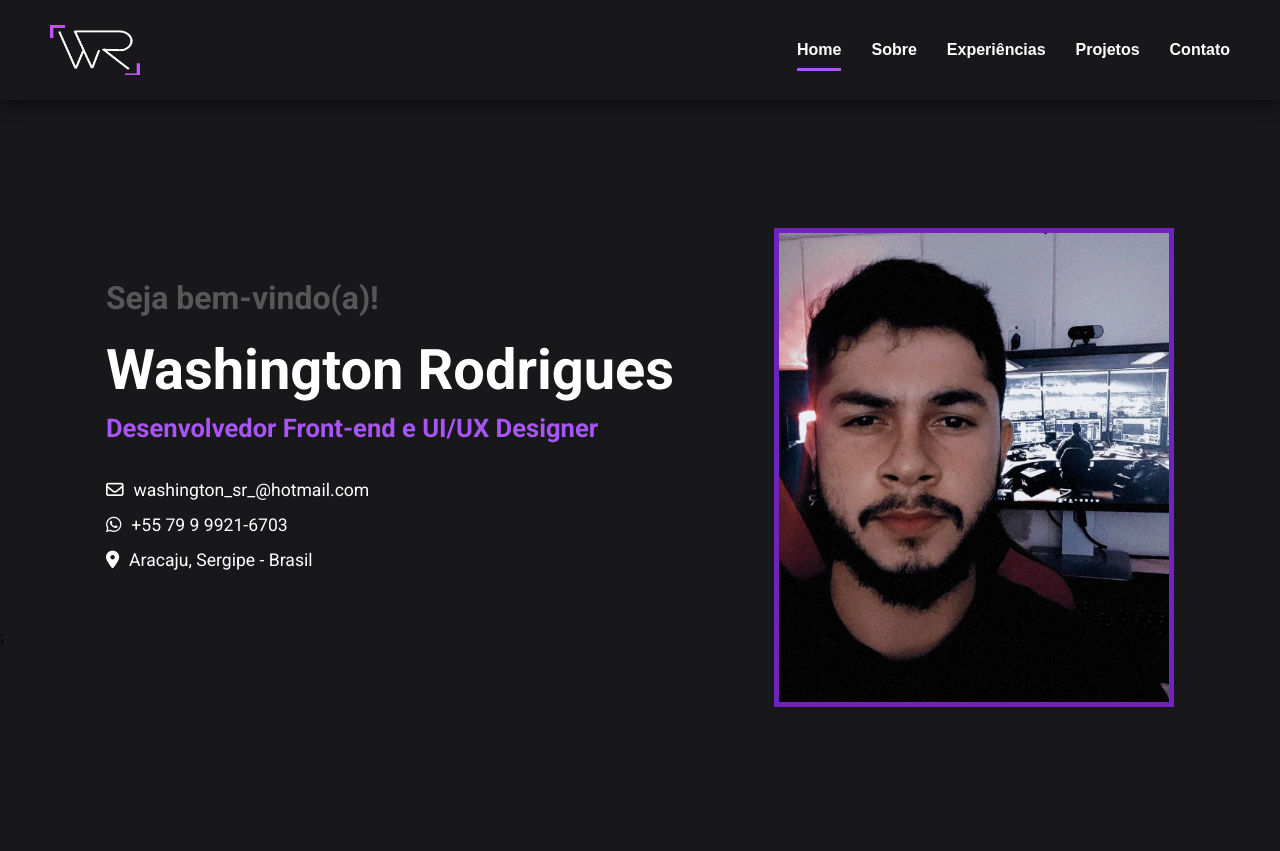
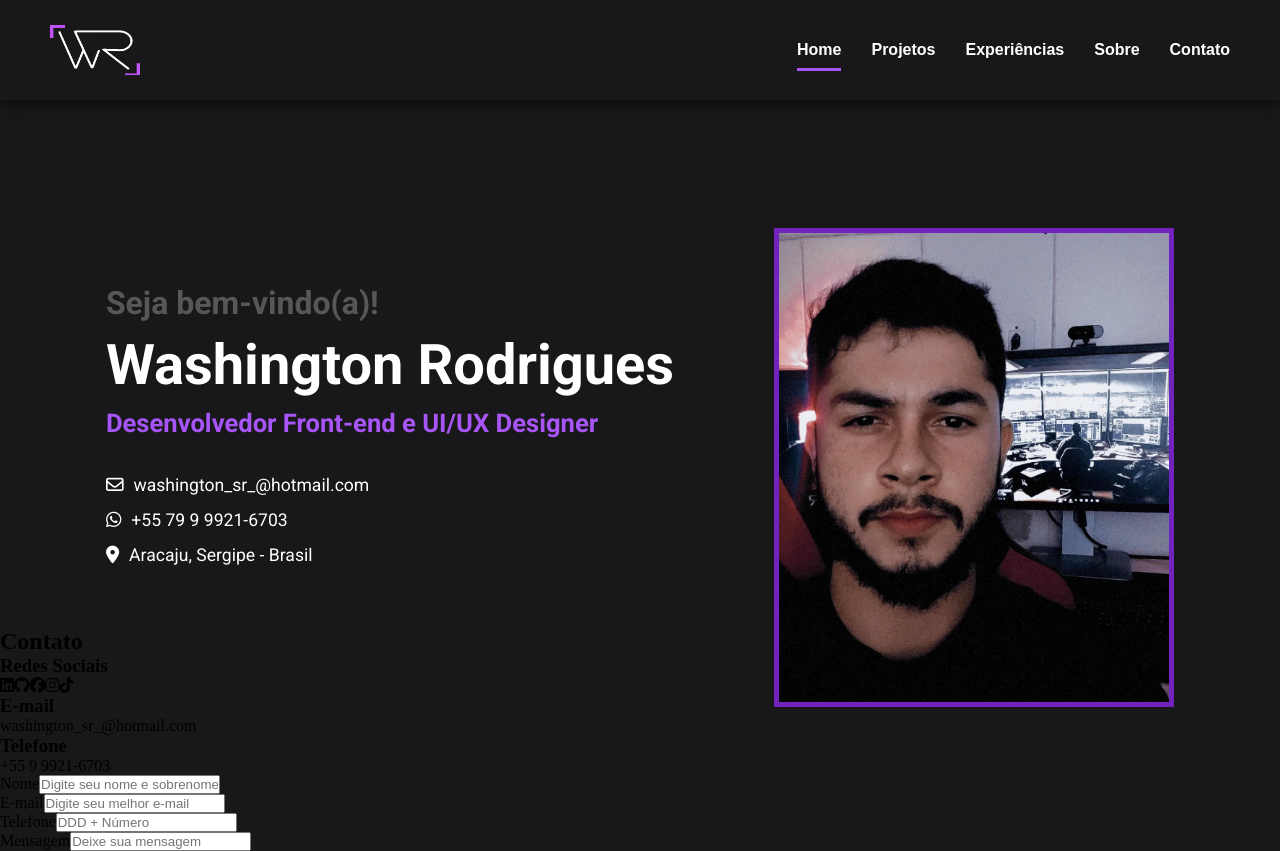
Before and after one commit to washingtonrodriigues/meu-portifolio, a React (Vite) app: page / in a window 1280 px wide. Before the commit the page ends 800 px from the top, so only its background shows below. Built offline with nearby package versions, Linux system fonts and the light colour scheme; the HTML template or start-up script is replaced by a standard one; a web font is replaced by a local one.

Commit message:
criação do componente de contato

```diff
--- a/src/App.jsx
+++ b/src/App.jsx
@@ -2,12 +2,14 @@ import React from 'react';
 import Menu from './Components/Menu';
 import style from './global.css';
 import Home from './Components/Home';
+import Contact from './Components/Contact';
 
 export default function App() {
   return (
     <>
       <Menu />
-      <Home />;
+      <Home />
+      <Contact />
     </>
   );
 }
--- /dev/null
+++ b/src/Components/Contact/index.jsx
@@ -0,0 +1,57 @@
+export default function Contact() {
+  return (
+    <div>
+      <h2>Contato</h2>
+      <div>
+        <div>
+          <div>
+            <h3>Redes Sociais</h3>
+            <div>
+              <i class="fa-brands fa-linkedin"></i>
+              <i class="fa-brands fa-github"></i>
+              <i class="fa-brands fa-facebook"></i>
+              <i class="fa-brands fa-instagram"></i>
+              <i class="fa-brands fa-tiktok"></i>
+            </div>
+          </div>
+          <div>
+            <h3>E-mail</h3>
+            <p>washington_sr_@hotmail.com</p>
+          </div>
+          <div>
+            <h3>Telefone</h3>
+            <p>+55 9 9921-6703</p>
+          </div>
+        </div>
+        <form action="">
+          <div>
+            <label htmlFor="">Nome</label>
+            <input
+              type="text"
+              name=""
+              id=""
+              placeholder="Digite seu nome e sobrenome"
+            />
+          </div>
+          <div>
+            <label htmlFor="">E-mail</label>
+            <input
+              type="email"
+              name=""
+              id=""
+              placeholder="Digite seu melhor e-mail"
+            />
+          </div>
+          <div>
+            <label htmlFor="">Telefone</label>
+            <input type="tel" name="" id="" placeholder="DDD + Número" />
+          </div>
+          <div>
+            <label htmlFor="">Mensagem</label>
+            <input type="text" name="" id="" placeholder="Deixe sua mensagem" />
+          </div>
+        </form>
+      </div>
+    </div>
+  );
+}
--- a/src/Components/Home/style.css
+++ b/src/Components/Home/style.css
@@ -23,7 +23,7 @@ header{
 
 .name-title{
     font-size: 3.5rem;
-    margin-top: 20px;
+    margin-top: 10px;
     margin-bottom: 10px;
 }
 
--- a/src/Components/Menu/index.jsx
+++ b/src/Components/Menu/index.jsx
@@ -41,13 +41,13 @@ export default function Menu() {
           </a>
         </li>
         <li>
-          <a href="#">Sobre</a>
+          <a href="#">Projetos</a>
         </li>
         <li>
           <a href="#">Experiências</a>
         </li>
         <li>
-          <a href="#">Projetos</a>
+          <a href="#">Sobre</a>
         </li>
         <li>
           <a href="#">Contato</a>
```
